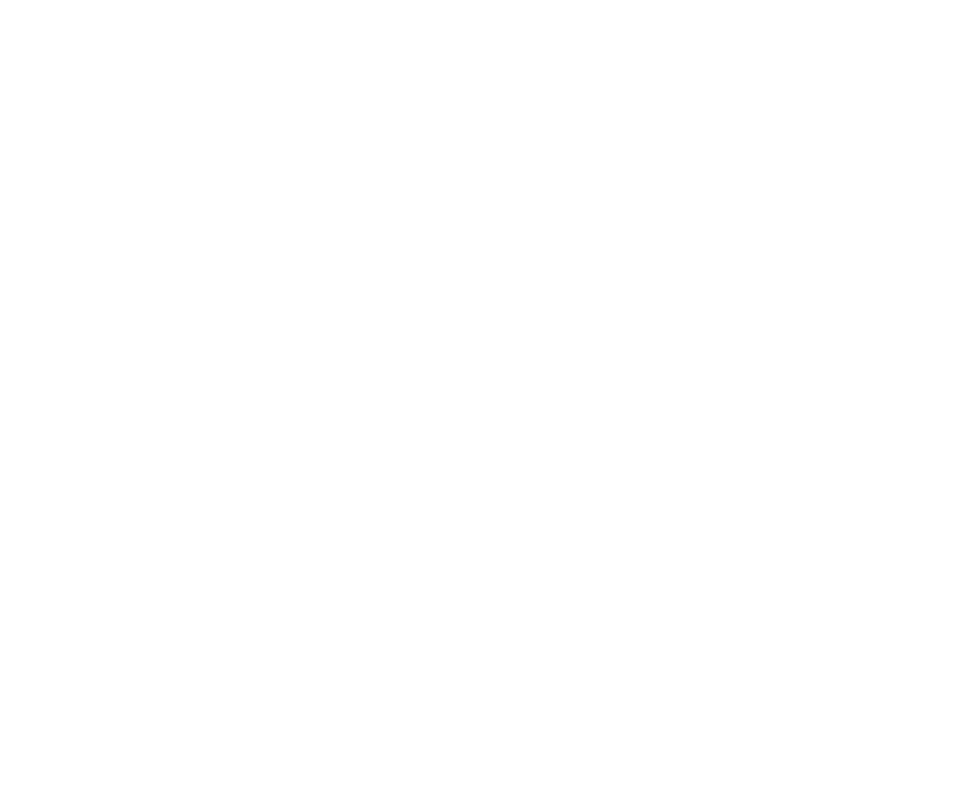
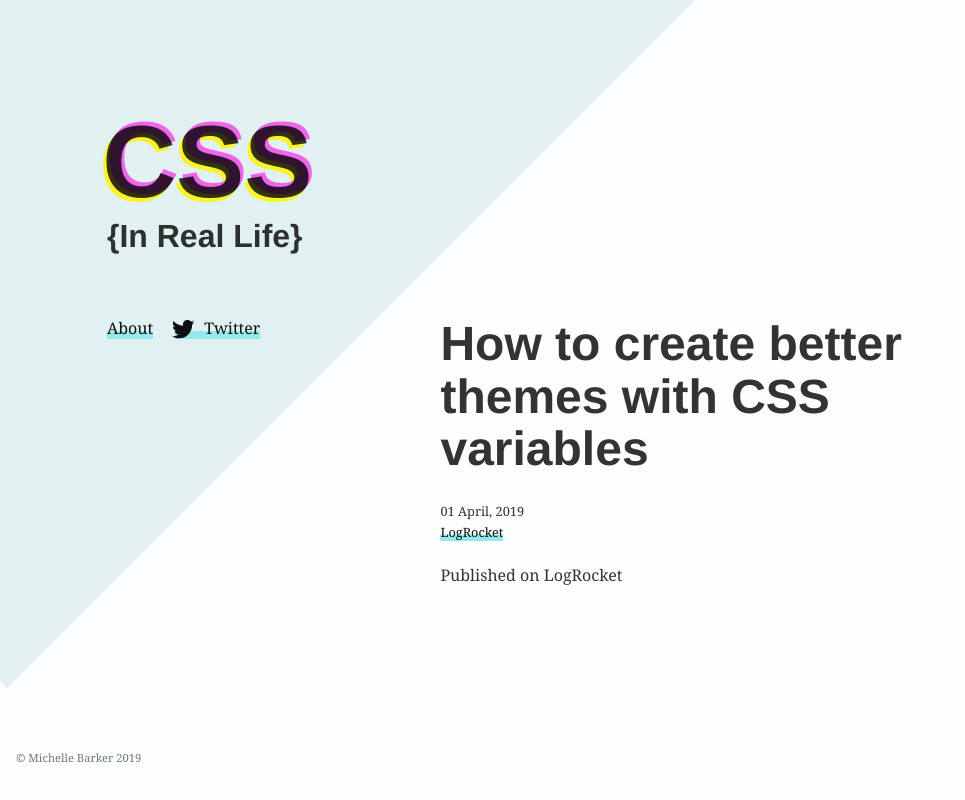
Before and after one commit to mbarker84/css-irl, a Gatsby site: page /how-to-create-better-themes in a window 1280 px wide. Before the commit this address had no page. Shown: the whole page, without its empty margins (0-965 px from the left). Built offline with nearby package versions, Linux system fonts and the light colour scheme; Gatsby itself is replaced by a stand-in of ours; some packages are replaced by stand-ins of ours; what typography-theme-ocean-beach would draw is missing.

Commit message:
New post: CSS variables

```diff
--- a/src/pages/about.js
+++ b/src/pages/about.js
@@ -11,7 +11,7 @@
 				the web’s most beautiful language.
 			</p>
 			<p>
-				Published by &nbsp;{' '}
+				Published by{' '}
 				<a href="http://www.michellebarker.co.uk">Michelle Barker</a>, front end
 				developer at <a href="http://ordoo.co.uk">Ordoo</a> and CSS superfan.
 			</p>
--- /dev/null
+++ b/src/pages/how-to-create-better-themes.md
@@ -0,0 +1,9 @@
+---
+title: 'How to create better themes with CSS variables'
+date: '2019-04-01'
+source: 'LogRocket'
+srcUrl: 'https://blog.logrocket.com/how-to-create-better-themes-with-css-variables-5a3744105c74'
+externalLink: 'https://blog.logrocket.com/how-to-create-better-themes-with-css-variables-5a3744105c74'
+---
+
+Published on LogRocket
```
